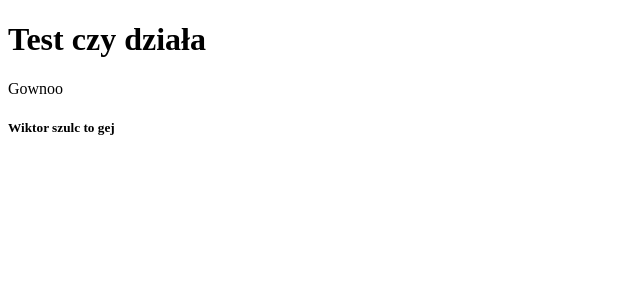
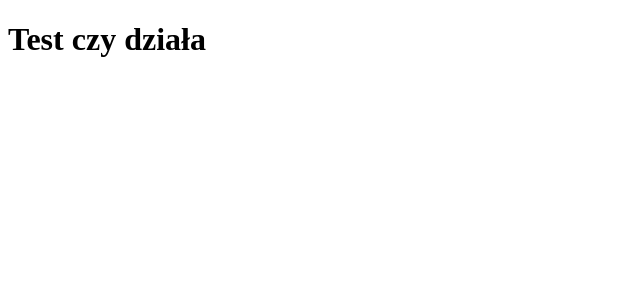
Before and after one commit to SzamockiP/InwentaryzatorAMW, a React (Create React App) app in the folder client/: page / in a window 1280 px wide. Shown: the top 300 px of the page, without its empty margins (0-640 px from the left). Built offline with nearby package versions, Linux system fonts and the light colour scheme.

Commit message:
Revert "MattBranch"

```diff
--- a/client/src/App.css
+++ /dev/null
@@ -1,3 +0,0 @@
-main{
-    background-color: red;
-}
--- a/client/src/App.js
+++ b/client/src/App.js
@@ -4,8 +4,6 @@ function App() {
   return (
     <div className="App">
       <h1>Test czy działa</h1>
-      <p>Gownoo</p>
-      <h5>Wiktor szulc to gej</h5>
     </div>
   );
 }
```
